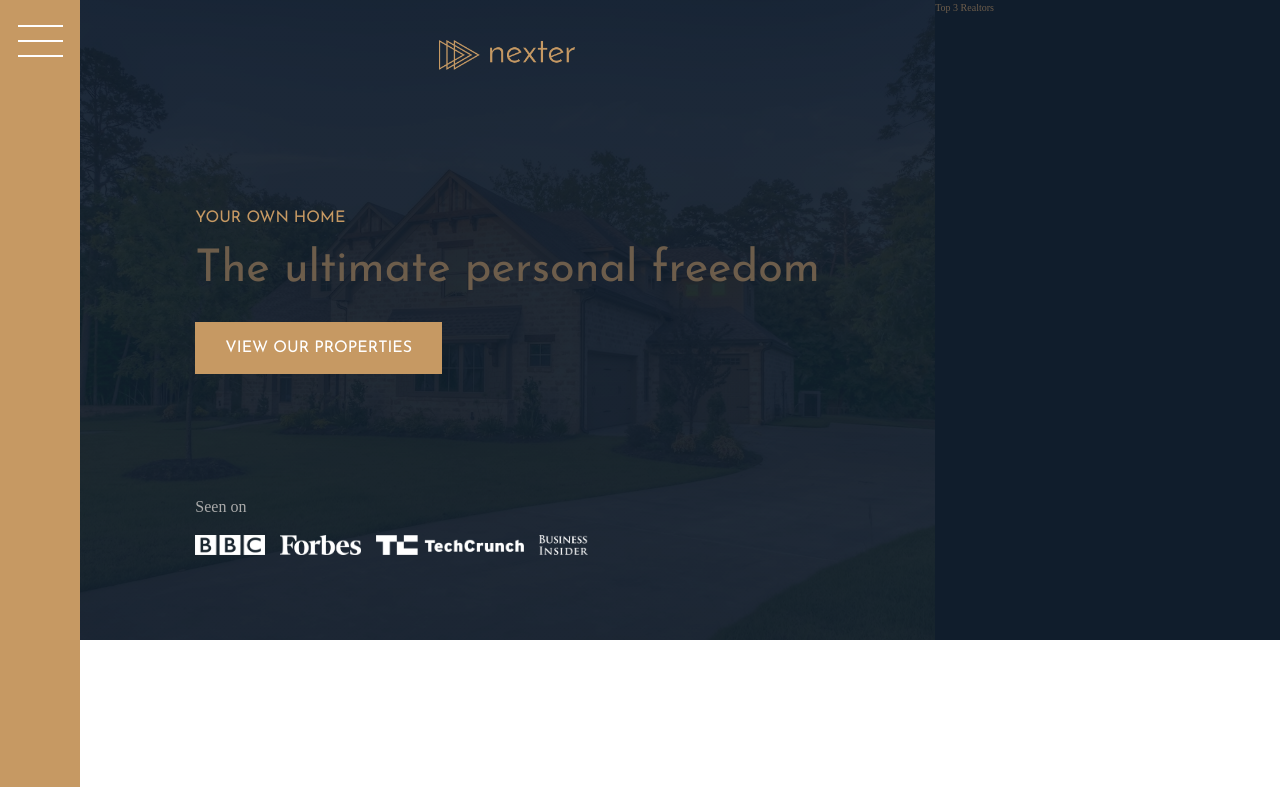
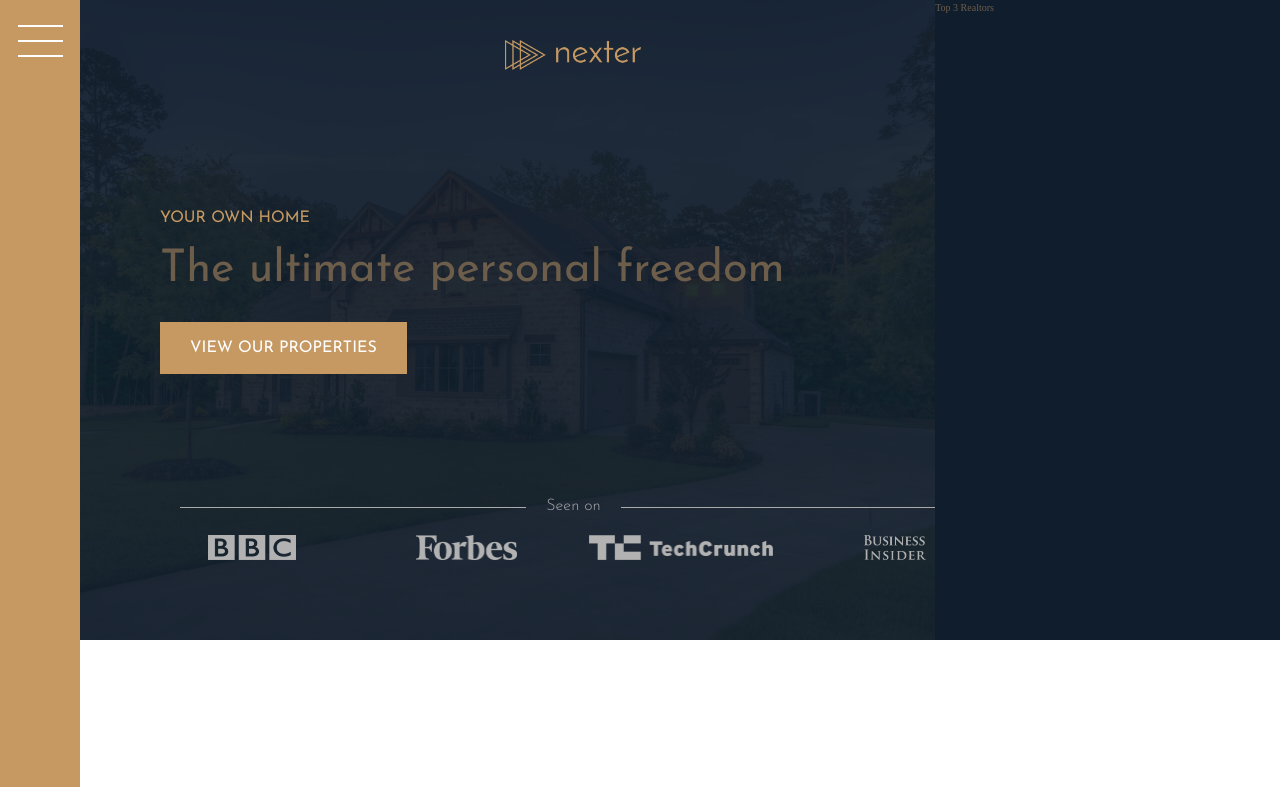
Before and after one commit to dsinkey/grid-nexter, a website: page index.html in a window 1280 px wide. Shown: the top 787 px of the page. Drawn offline with nearby package versions, Linux system fonts and the light colour scheme.

Commit message:
Finish HTML and CSS styling for header

```diff
--- a/sass/_header.scss
+++ b/sass/_header.scss
@@ -14,7 +14,6 @@
 	padding: 8rem;
 	padding-top: 4rem;
 	grid-template-columns: max-content;
-	justify-content: center;
 
 	&__logo {
 		height: 3rem;
@@ -27,17 +26,32 @@
 	}
 
 	&__seenon-text {
+		display: grid;
 		font-size: 1.6rem;
 		color: $color-grey-light-2;
 		margin-top: 0.7rem;
+		grid-template-columns: 1fr max-content 1fr;
+		font-family: $font-display;
+		align-items: center;
+
+		&::before,
+		&::after {
+			content: "";
+			height: 1px;
+			display: block;
+			background-color: currentColor;
+			margin: 0 2rem;
+		}
 	}
 
 	&__seenon-logos {
-		display: flex;
-		height: 2.5rem;
-		& > * {
-			height: 80%;
-			margin-right: 1.5rem;
+		display: grid;
+		grid-template-columns: repeat(4, 1fr);
+		grid-column-gap: 3rem;
+		justify-items: center;
+		img {
+			height: 2.5rem;
+			filter: brightness(70%);
 		}
 	}
 }
```
Also changed, not shown: css/style.css.
